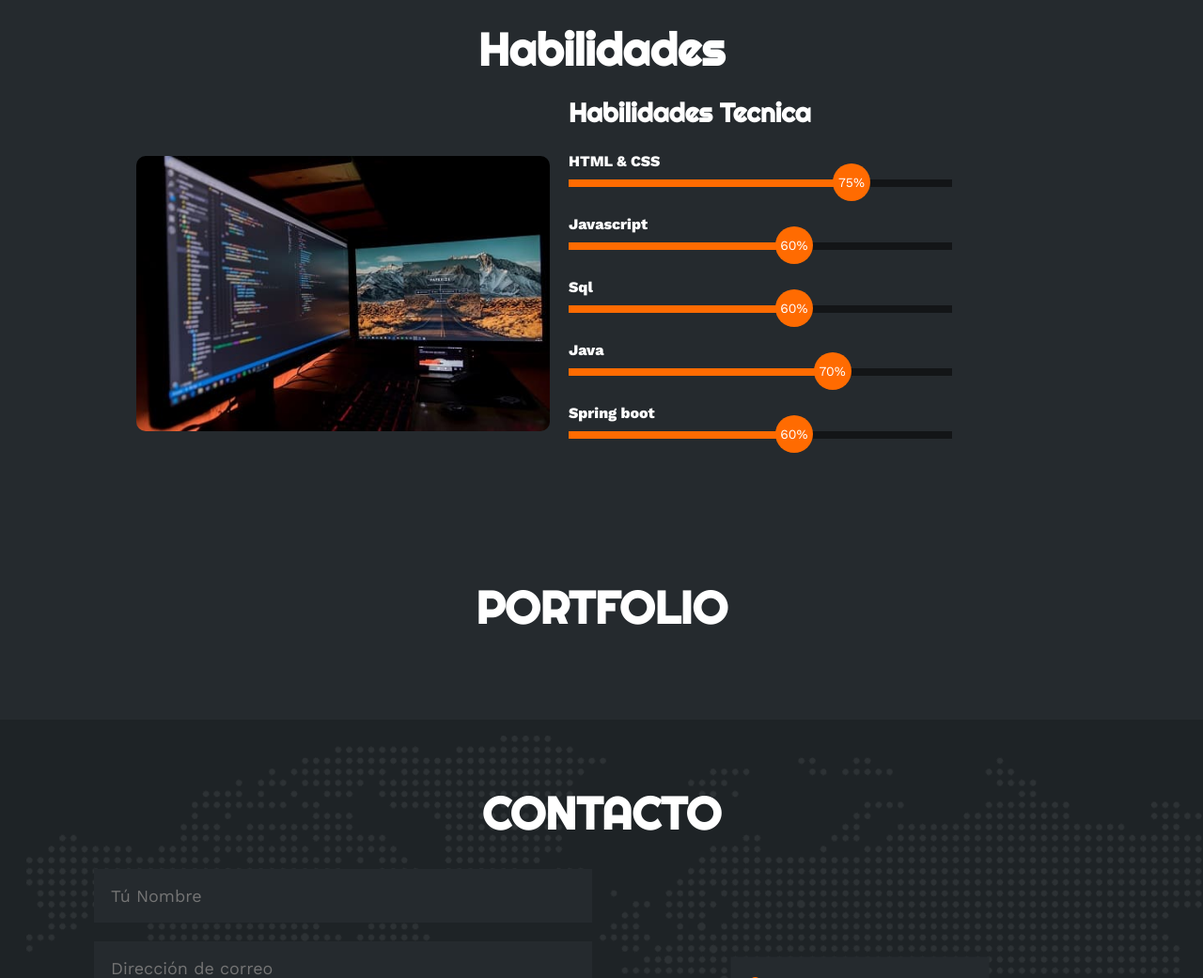
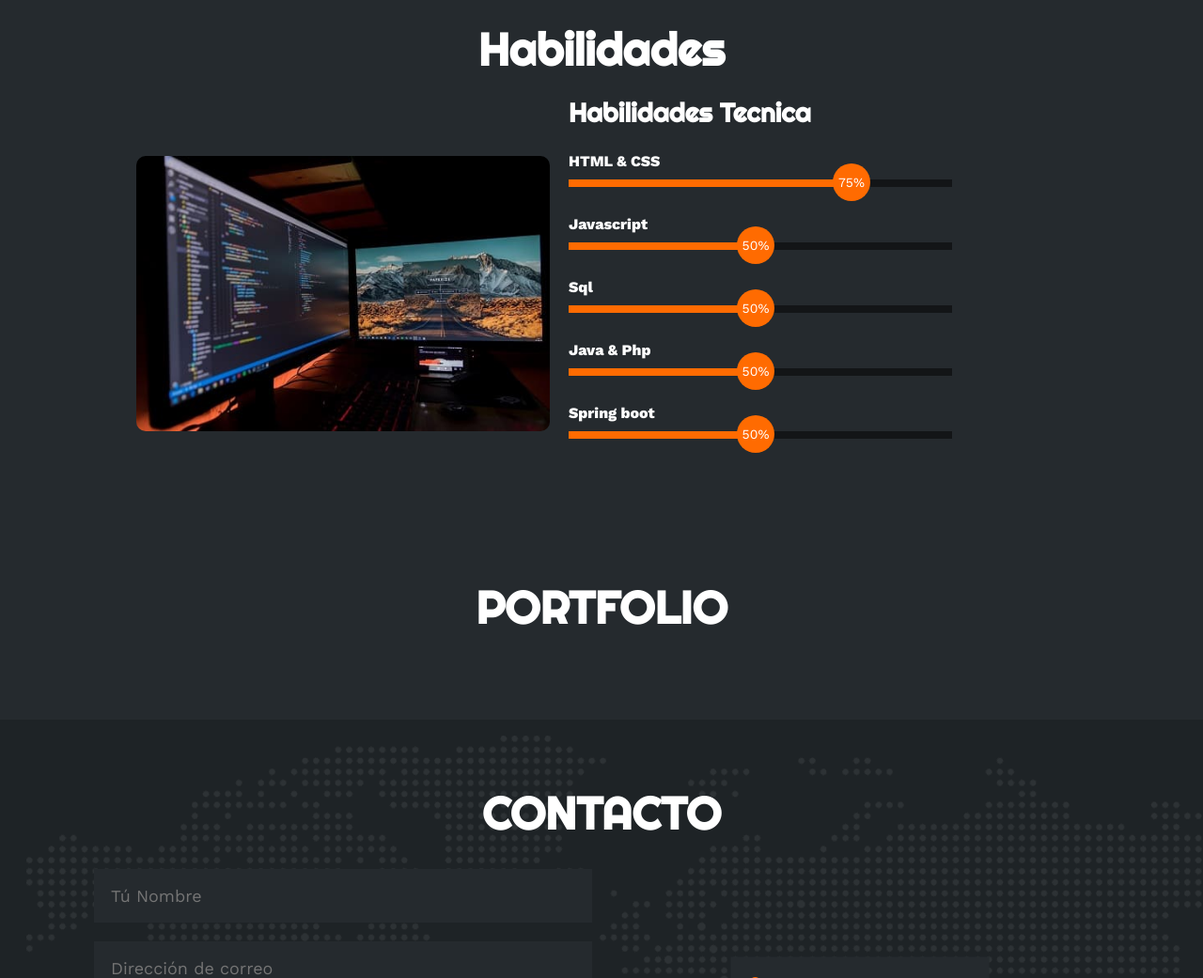
Before and after one commit to ingjoseyepez/ingjoseyepez.github.io, a plain HTML site: page index.html in a window 1280 px wide. Shown: the part 1549-2590 px from the top of the page at 94% size. Drawn offline with nearby package versions, Linux system fonts and the light colour scheme.

Commit message:
[udapte]portafolio

```diff
--- a/estilo.css
+++ b/estilo.css
@@ -298,7 +298,7 @@ box-shadow: inset -1px 3px 8px 5px #ff6b01, 2px 5px 16px 0px #ff6b01, 5px 5px 15
 }
 @keyframes htmlcss {
     0%{width: 0%;}
-    100%{width: 60%;}
+    100%{width: 50%;}
 }
 
 .skills .skill .photoshop{
@@ -307,7 +307,7 @@ box-shadow: inset -1px 3px 8px 5px #ff6b01, 2px 5px 16px 0px #ff6b01, 5px 5px 15
 }
 @keyframes photoshop {
     0%{width: 0%;}
-    100%{width: 60%;}
+    100%{width: 50%;}
 }
 
 .skills .skill .wordpress{
@@ -316,7 +316,7 @@ box-shadow: inset -1px 3px 8px 5px #ff6b01, 2px 5px 16px 0px #ff6b01, 5px 5px 15
 }
 @keyframes wordpress {
     0%{width: 0%;}
-    100%{width: 70%;}
+    100%{width: 50%;}
 }
 
 .skills .skill .drupal{
@@ -325,7 +325,7 @@ box-shadow: inset -1px 3px 8px 5px #ff6b01, 2px 5px 16px 0px #ff6b01, 5px 5px 15
 }
 @keyframes drupal {
     0%{width: 0%;}
-    100%{width: 60%;}
+    100%{width: 50%;}
 }
 
 .skills .skill .comunicacion{
--- a/index.html
+++ b/index.html
@@ -152,7 +152,7 @@
                         <span>Javascript</span>
                         <div class="barra-skill">
                             <div class="progreso">
-                                <span>60%</span>
+                                <span>50%</span>
                             </div>
                         </div>
                     </div>
@@ -160,15 +160,15 @@
                         <span>Sql</span>
                         <div class="barra-skill">
                             <div class="progreso">
-                                <span>60%</span>
+                                <span>50%</span>
                             </div>
                         </div>
                     </div>
                     <div class="skill">
-                        <span> Java</span>
+                        <span> Java & Php</span>
                         <div class="barra-skill">
                             <div class="progreso">
-                                <span>70%</span>
+                                <span>50%</span>
                             </div>
                         </div>
                     </div>
@@ -176,7 +176,7 @@
                         <span>Spring boot</span>
                         <div class="barra-skill">
                             <div class="progreso">
-                                <span>60%</span>
+                                <span>50%</span>
                             </div>
                         </div>
                     </div>
@@ -195,14 +195,14 @@
                 <div class="proyecto">
                     <img src="img/imagenes/6.jpg" alt="">
                     <div class="overlay">
-                       <a href="https://ingjoseyepez.github.io/Listas_Tareas/"> <h3>App de Tareas</h3></a>
+                       <a href="https://ingjoseyepez.github.io/Listas_Tareas/" target="_blank"> <h3>App de Tareas</h3></a>
                         <p>Html - Css - Js</p>
                     </div>
                 </div>
                 <div class="proyecto">
                     <img src="img/imagenes/coffe_1.png" alt="">
                     <div class="overlay">
-                        <a href="https://ingjoseyepez.github.io/Cafes"><h3>Coffe & Talk</h3></a>
+                        <a href="https://ingjoseyepez.github.io/Cafes" target="_blank"><h3>Coffe & Talk</h3></a>
                         <p>Html - Css - Js</p>
                     </div>
                 </div>
```
